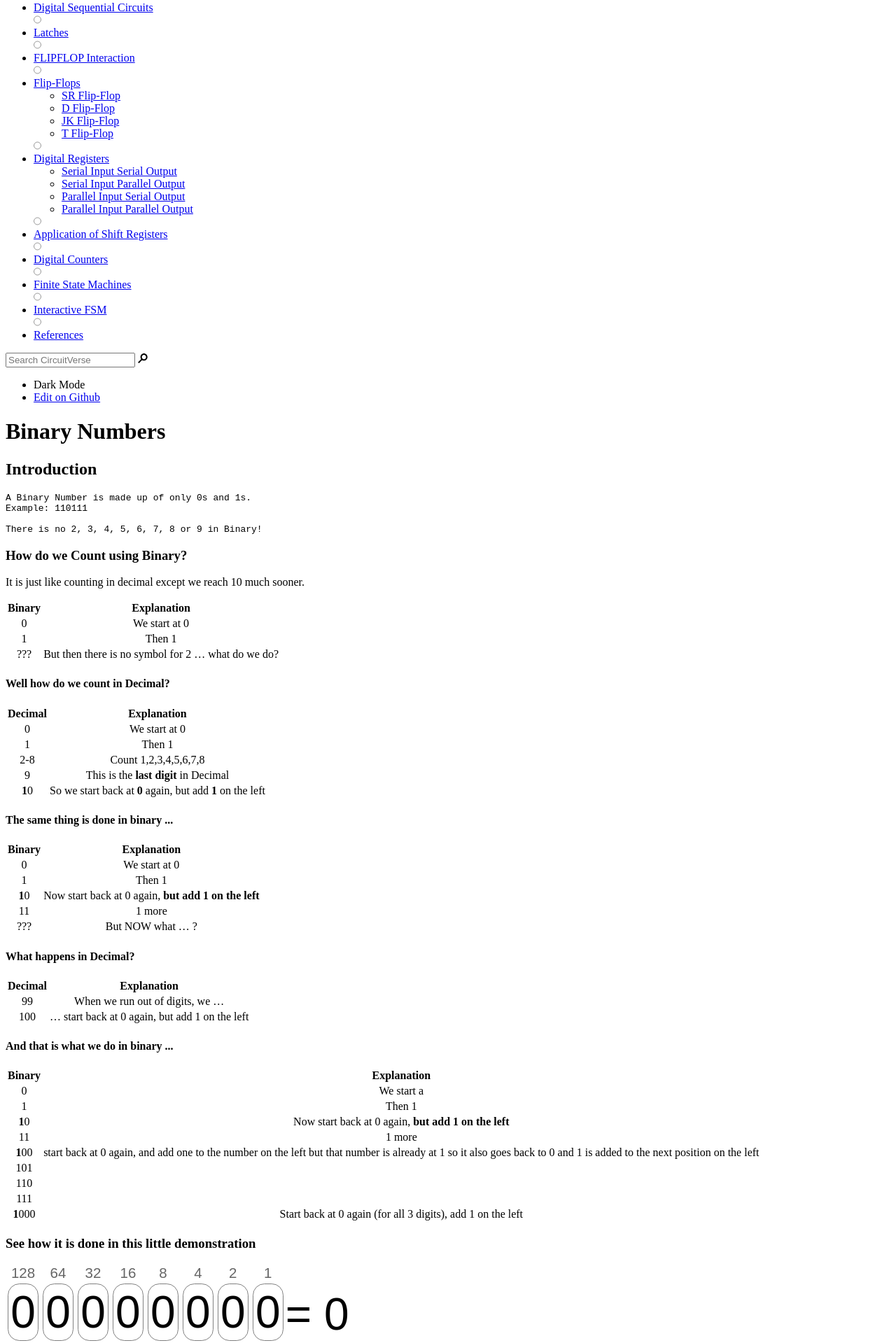
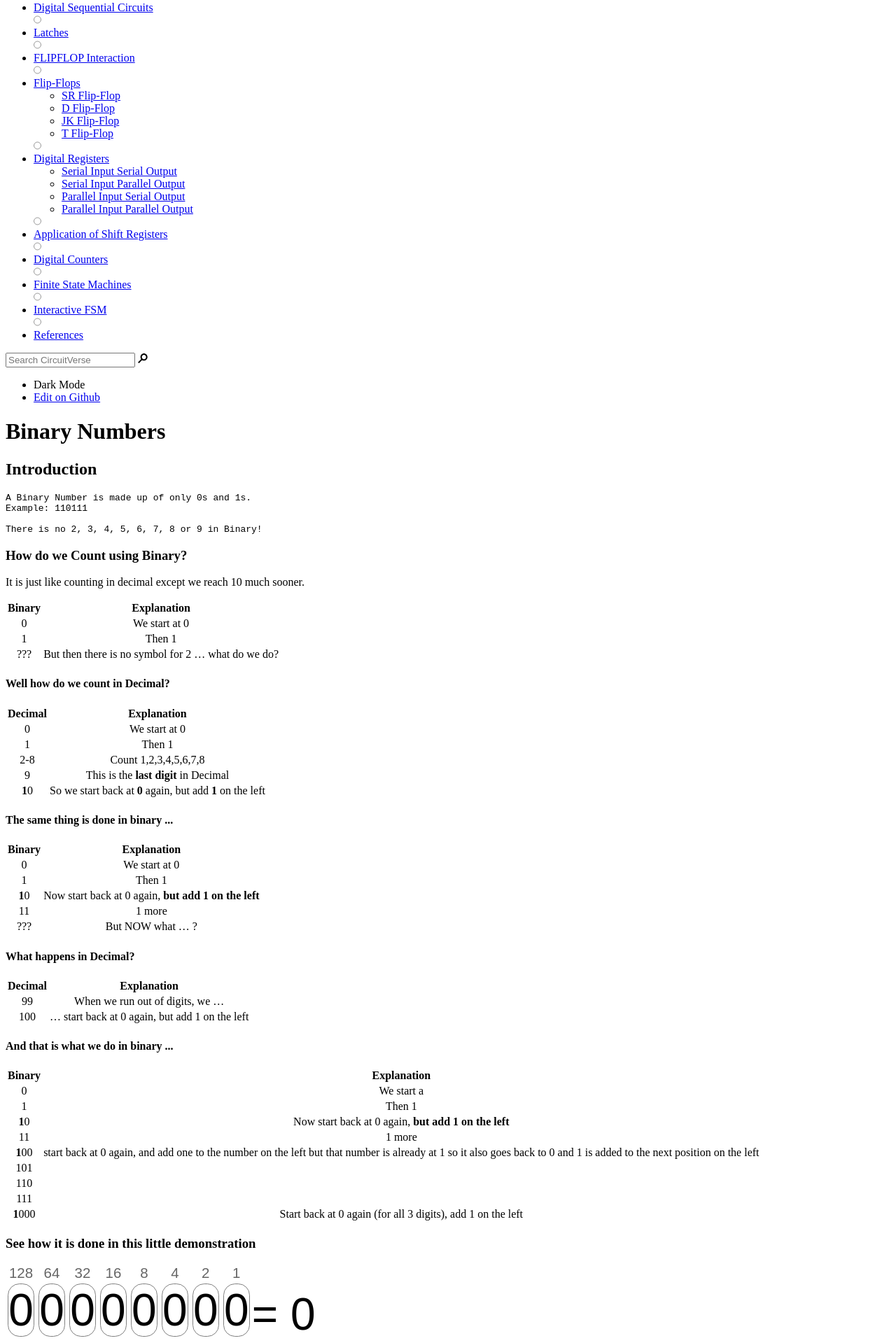
Before and after one commit to CircuitVerse/Interactive-Book, a Jekyll site: the page built from docs/binary.md, in a window 1280 px wide. Shown: the part 827-2746 px from the top of the page at 70% size. Built offline with Jekyll 4.4.1, drawn with Linux system fonts in a browser that asks for light colours; comment, search, counter and statistics services are not loaded.

```diff
--- a/_includes/binary.html
+++ b/_includes/binary.html
@@ -16,6 +16,6 @@
     #decimal1		{font-family: Arial, Helvetica, sans-serif; float: left; font-size: 5vw; width: 21vw; margin: 2.7vw 0 0; float: left}
     .column			{font-family: Arial, Helvetica, sans-serif; float: left; text-align: center; width: fit-content}
     .column_heading	{font-size: 1.6vw; color: #666666}
-    .bit			{font-size: 5vw; background-color: #FFFFFF; color:#000000; border-radius: 1.3vw; margin: 0.25vw; border: 1px solid grey; padding: 3px}
+    .bit			{font-size: 5vw; background-color: #FFFFFF; color:#000000; border-radius: 1.3vw; margin: 0.25vw; border: 1px solid grey}
 
 </style>
```
